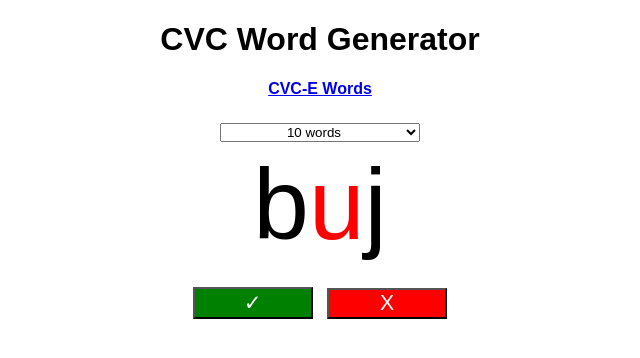
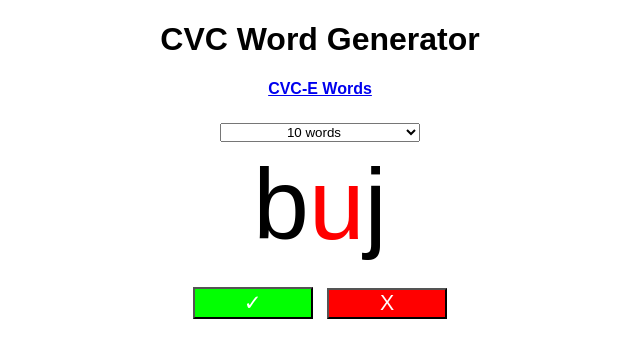
Before and after one commit to dweisel/CVC-Word-Generator, a plain HTML site: page cvc.html in a window 1280 px wide. Shown: the whole page, without its empty margins (320-960 px from the left). Drawn offline with Linux system fonts and the light colour scheme; a web font is replaced by a local one.

Commit message:
button color change

```diff
--- a/styles.css
+++ b/styles.css
@@ -28,7 +28,7 @@ h2 {
 }
 
 .green-button {
-  background-color: green; /* Set the background color for the green button */
+  background-color: rgb(2, 255, 2); /* Set the background color for the green button */
   color: #ffffff; /* Set the text color for the green button */
   font-size: 16pt; /* Set the font size for the green button */
   width: 120px; /* Set the width of the green button */
```
